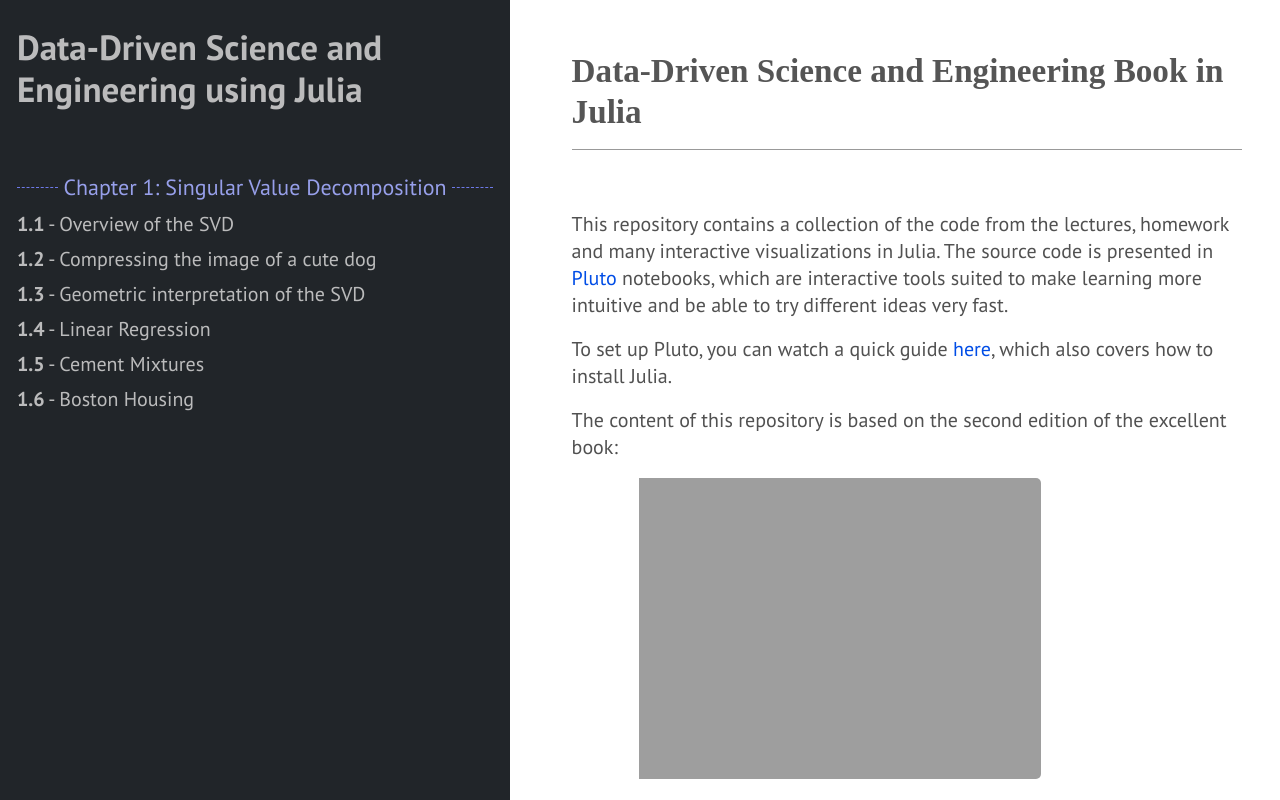
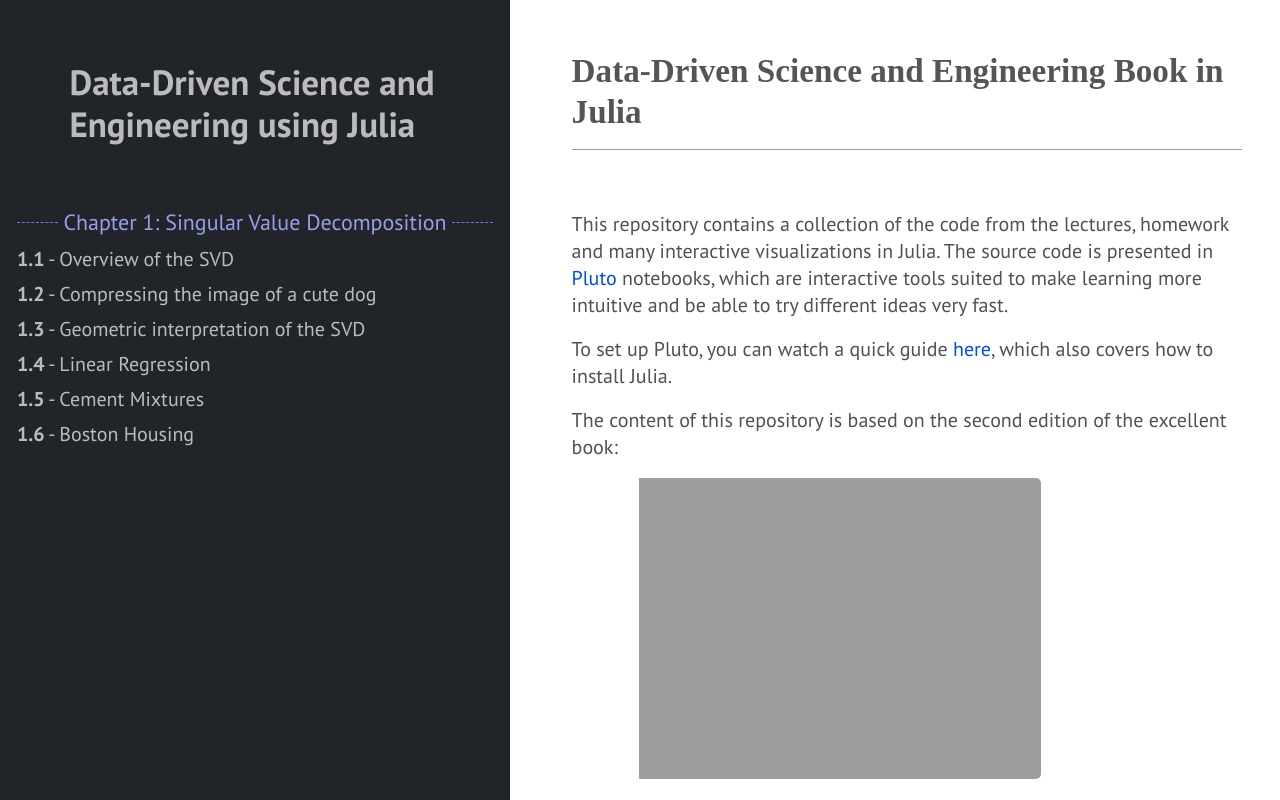
Before and after one commit to RayleighLord/DataDrivenScienceBook.jl, a plain HTML site: page index.html in a window 1280 px wide. Drawn offline with nearby package versions, Linux system fonts and the light colour scheme; a web font is replaced by a local one.

Commit message:
Deploying to gh-pages from  @ f5caf4c15022fa408d7a3111e366daeadd64641c 🚀

```diff
--- a/index.html
+++ b/index.html
@@ -50,7 +50,7 @@
     <style>
     </style>
     <nav class="sidebar-nav" style="opacity: 0.9;">
-	<a class="sidebar-nav-item {{ispage /index.html}}active{{end}}" style="font-size: 35px; line-height: 1.2" href="/DataDrivenScienceBook.jl/"><b>Data-Driven Science and Engineering using Julia</b></a>
+	<a class="sidebar-nav-item {{ispage /index.html}}active{{end}}" style="font-size: 35px; line-height: 1.2; margin-top: 1.25em; margin-left: 1.5em" href="/DataDrivenScienceBook.jl/"><b>Data-Driven Science and Engineering using Julia</b></a>
 
 
     <br>
```
Also changed, not shown: notebooks_CH01_CH01_SEC01_Overview/index.html (+1 -1 lines), notebooks_CH01_CH01_SEC02/index.html (+1 -1 lines), notebooks_CH01_CH01_SEC03_Rotation/index.html (+1 -1 lines), notebooks_CH01_CH01_SEC04_1_Linear/index.html (+1 -1 lines), notebooks_CH01_CH01_SEC04_2_Cement/index.html (+1 -1 lines), notebooks_CH01_CH01_SEC04_3_Housing/index.html (+1 -1 lines).
